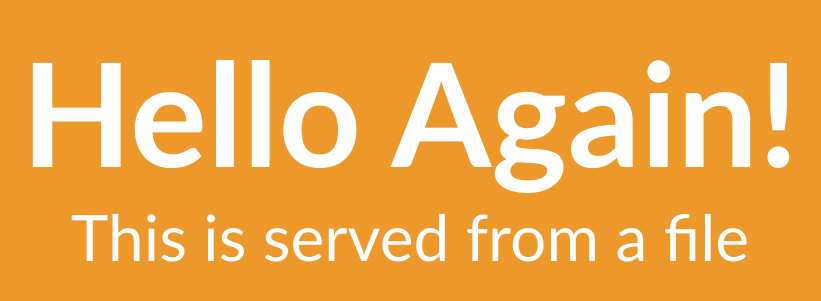
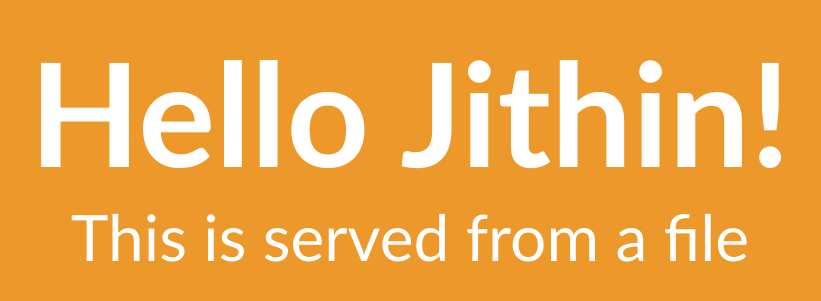
Before and after one commit to jithset/node-web, a website: page index.html in a window 1280 px wide. Shown: the part 175-476 px from the top of the page, without its empty margins (230-1051 px from the left). Drawn offline with Linux system fonts and the light colour scheme.

Commit message:
Update index.html

```diff
--- a/index.html
+++ b/index.html
@@ -47,7 +47,7 @@
 
 <body>
     <div class="center">
-        <h1>Hello Again!</h1>
+        <h1>Hello Jithin!</h1>
         <p>This is served from a file</p>
     </div>
 </body>
```
